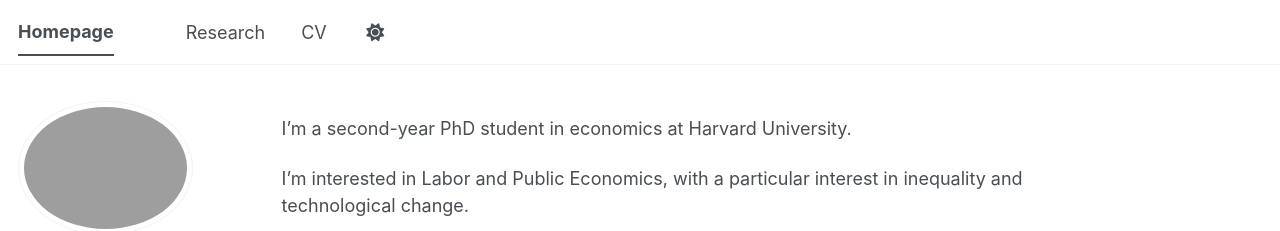
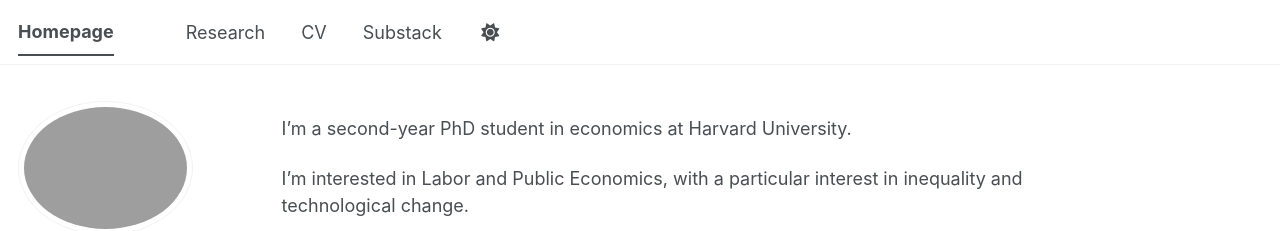
Before and after one commit to guylichtinger/guylichtinger.github.io, a Jekyll site: the page built from _pages/about.md, in a window 1280 px wide. Shown: the top 231 px of the page. Built offline with Jekyll 4.4.1, drawn with Linux system fonts in a browser that asks for light colours; some web fonts are replaced; a script bundle is joined from its source files by our own code; library files that are not in the unit come from our copies.

Commit message:
Add Substack link to navigationAdd Substack to navigation

```diff
--- a/_data/navigation.yml
+++ b/_data/navigation.yml
@@ -4,3 +4,5 @@ main:
     url: /research/
   - title: "CV"
     url: "https://www.dropbox.com/scl/fi/gexf0apk8ng66aa5jgo5h/C.V-Guy-Lichtinger.pdf?rlkey=r6y7v1k17ksm8smq49eszrto9&dl=0"
+  - title: "Substack"
+    url: /substack/
```
